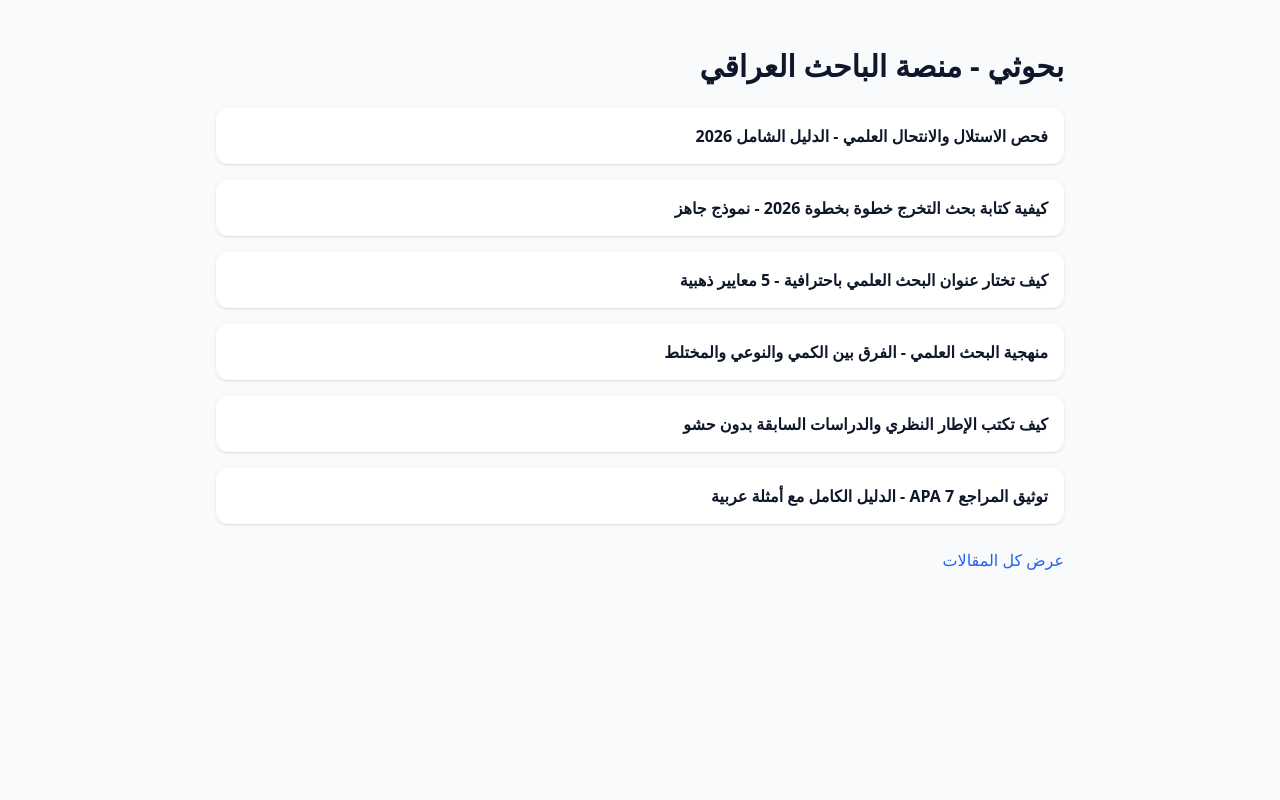
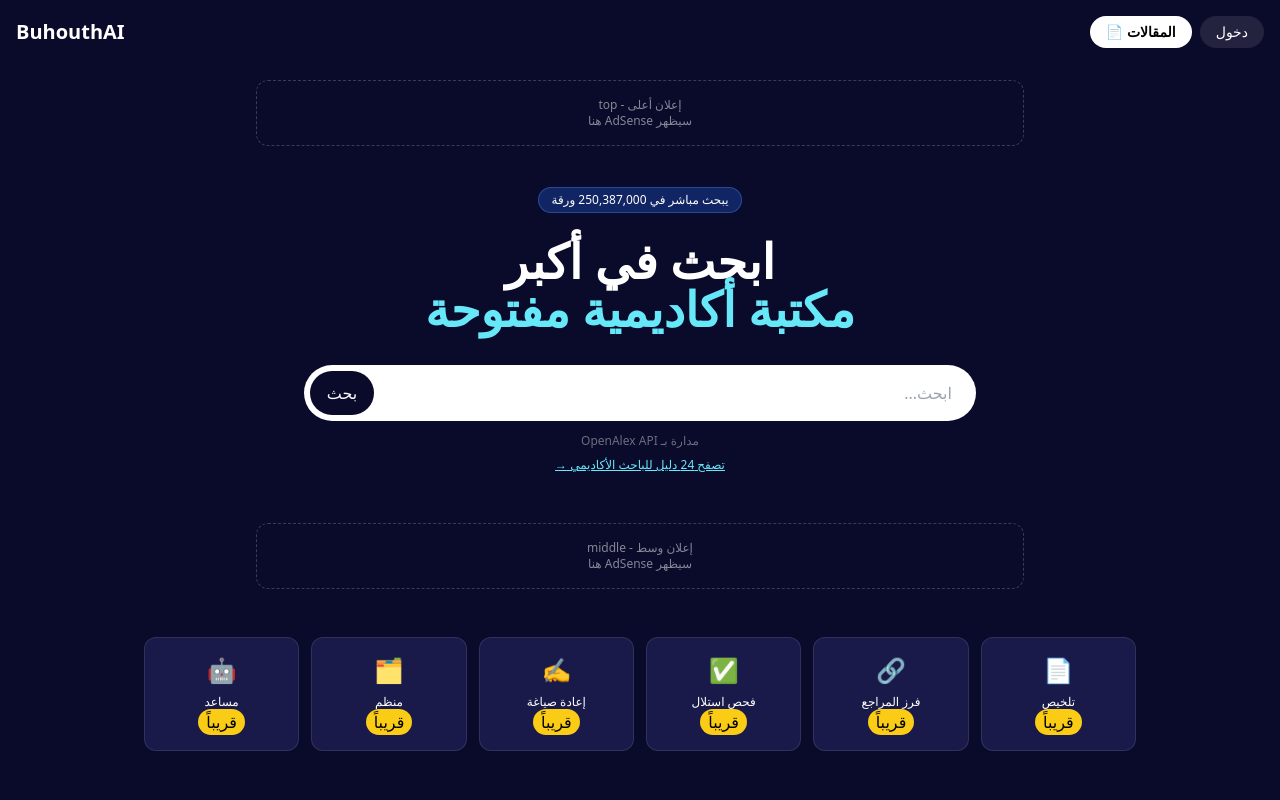
Before and after one commit to mahmoodabdm/buhouthal, a Next.js app: page / in a window 1280 px wide. Shown: the top 800 px of the page. Built offline with nearby package versions, Linux system fonts and the light colour scheme.

Commit message:
Update page.tsx

```diff
--- a/app/page.tsx
+++ b/app/page.tsx
@@ -2,18 +2,75 @@ import Link from "next/link";
 import { articlesData } from "./articles/articlesData";
 
 export default function Home() {
-  const latest = Object.entries(articlesData).slice(0, 6);
   return (
-    <div className="max-w-4xl mx-auto p-6 mt-6" dir="rtl">
-      <h1 className="text-3xl font-bold mb-6">بحوثي - منصة الباحث العراقي</h1>
-      <div className="grid gap-4">
-        {latest.map(([slug, a]) => (
-          <Link key={slug} href={`/articles/${encodeURIComponent(slug)}`} className="p-4 bg-white rounded-xl shadow block">
-            <h2 className="font-bold">{a.title}</h2>
-          </Link>
+    <div className="min-h-screen bg-[#0a0a2a] text-white" dir="rtl">
+      {/* Header */}
+      <header className="flex justify-between items-center p-4 max-w-7xl mx-auto">
+        <div className="flex gap-2">
+          <Link href="/login" className="bg-white/10 px-4 py-1.5 rounded-full text-sm">دخول</Link>
+          <Link href="/articles" className="bg-white text-black px-4 py-1.5 rounded-full text-sm font-bold flex gap-1">المقالات 📄</Link>
+        </div>
+        <div className="font-black text-xl">BuhouthAI</div>
+      </header>
+
+      {/* Top Ad */}
+      <div className="max-w-3xl mx-auto mt-4 p-4 border border-dashed border-white/20 rounded-xl text-center text-xs text-white/50">
+        إعلان أعلى - top<br/>سيظهر AdSense هنا
+      </div>
+
+      {/* Hero */}
+      <div className="text-center mt-10 px-4">
+        <div className="inline-block bg-blue-600/30 border border-blue-400/30 text-xs px-3 py-1 rounded-full mb-6">
+          يبحث مباشر في 250,387,000 ورقة
+        </div>
+        <h1 className="text-4xl md:text-5xl font-black leading-tight">
+          ابحث في أكبر<br/>
+          <span className="text-cyan-300">مكتبة أكاديمية مفتوحة</span>
+        </h1>
+
+        {/* Search Box */}
+        <div className="max-w-2xl mx-auto mt-8 relative">
+          <input placeholder="ابحث..." className="w-full h-14 rounded-full bg-white text-black pr-6 pl-20 outline-none text-right" />
+          <button className="absolute left-1.5 top-1.5 h-11 w-16 bg-[#0a0a2a] text-white rounded-full">بحث</button>
+        </div>
+        <p className="text-xs text-white/40 mt-3">مدارة بـ OpenAlex API</p>
+        <Link href="/guides" className="text-xs text-cyan-300 mt-2 inline-block underline">تصفح 24 دليل للباحث الأكاديمي →</Link>
+      </div>
+
+      {/* Middle Ad */}
+      <div className="max-w-3xl mx-auto mt-12 p-4 border border-dashed border-white/20 rounded-xl text-center text-xs text-white/50">
+        إعلان وسط - middle<br/>سيظهر AdSense هنا
+      </div>
+
+      {/* Tools Bar - مثل ما بالصورة */}
+      <div className="max-w-5xl mx-auto mt-8 grid grid-cols-3 md:grid-cols-6 gap-3 p-4">
+        {[
+          {name: "تلخيص", icon: "📄"},
+          {name: "فرز المراجع", icon: "🔗"},
+          {name: "فحص استلال", icon: "✅"},
+          {name: "إعادة صياغة", icon: "✍️"},
+          {name: "منظم", icon: "🗂️"},
+          {name: "مساعد", icon: "🤖"},
+        ].map(t=>(
+          <div key={t.name} className="bg-[#1a1a4a] p-4 rounded-xl text-center border border-white/10">
+            <div className="text-2xl">{t.icon}</div>
+            <div className="text-xs mt-2">{t.name}</div>
+            <span className="bg-yellow-400 text-black text- px-2 py-0.5 rounded-full">قريباً</span>
+          </div>
         ))}
       </div>
-      <Link href="/articles" className="mt-6 inline-block text-blue-600">عرض كل المقالات</Link>
+
+      {/* Articles Preview */}
+      <div className="max-w-5xl mx-auto mt-16 p-6">
+        <h2 className="font-bold mb-4">أحدث المقالات</h2>
+        <div className="grid md:grid-cols-3 gap-3">
+          {Object.entries(articlesData).slice(0,6).map(([slug, a])=>(
+            <Link key={slug} href={`/articles/${encodeURIComponent(slug)}`} className="bg-white text-black p-4 rounded-xl text-sm leading-6">
+              {a.title}
+            </Link>
+          ))}
+        </div>
+      </div>
     </div>
   );
 }
```
